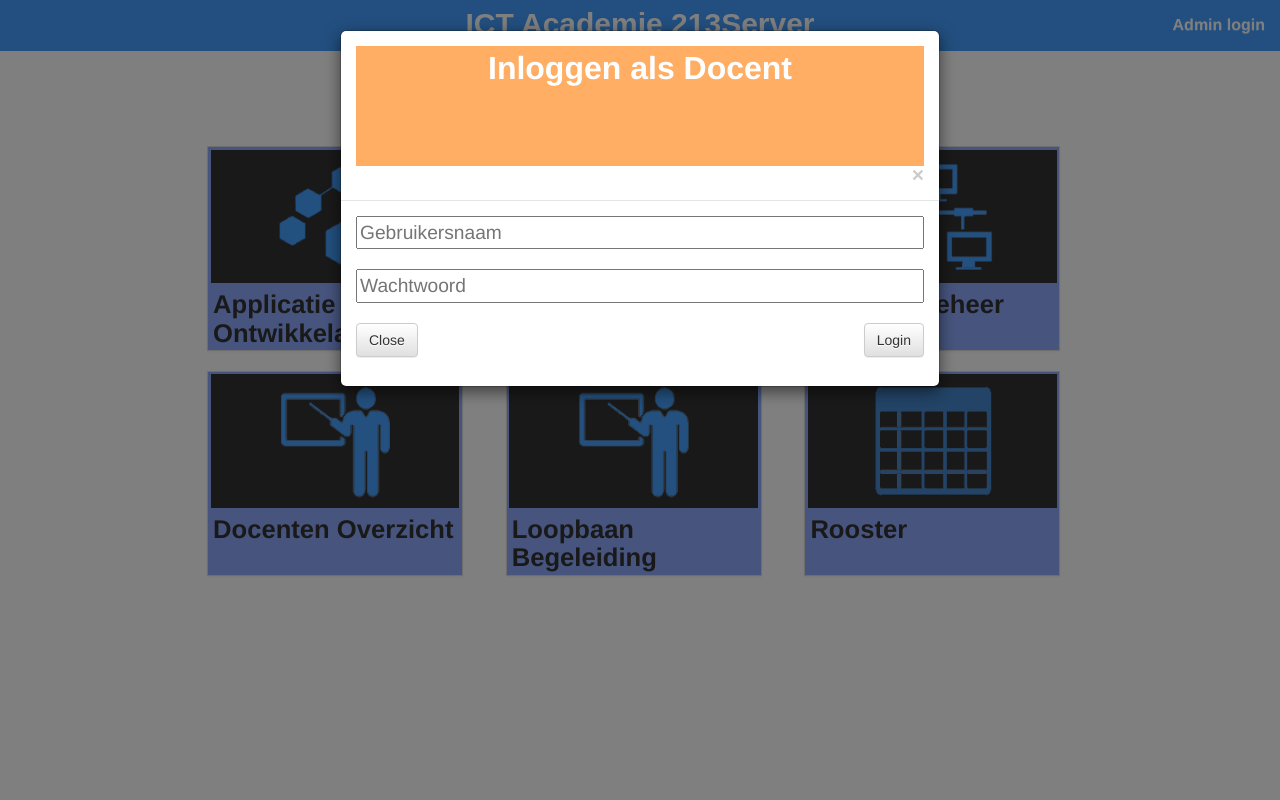
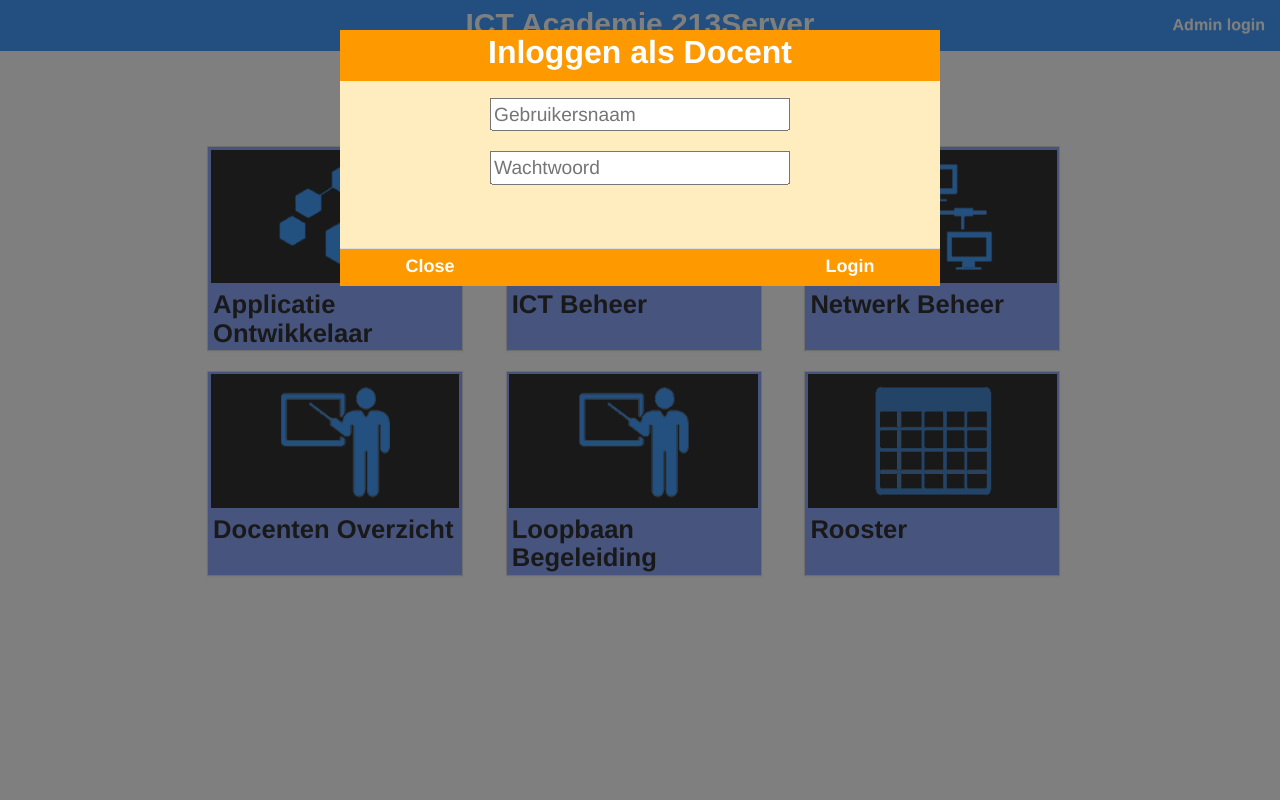
Before and after one commit to ShadowNL/213Nova, a PHP site: page /1_Landingpage.php in a window 1280 px wide, after a click on "Admin login". Run offline with PHP 8.4, Linux system fonts and the light colour scheme; some libraries are stand-ins or nearby versions.

Commit message:
AdminloginModal Style Pass
Admin login now has proper styling.
moved old adminlogin file to /shit

```diff
--- a/AdminLoginModal.html
+++ b/AdminLoginModal.html
@@ -1,25 +1,27 @@
 <!-- Modal -->
 <div id="adminLoginModal" class="modal fade" role="dialog">
-    <div class="modal-dialog">
+    <div class="modal-dialog" style="min-height:150px; height:20vw; min-width:400px; border:none !important; padding:0; border-radius:0;">
 
         <!-- Modal content-->
-        <div class="modal-content">
-            <div class="modal-header">
-                <div class="panel-heading-custom" style="background-color:#ffae63; min-height:25px; height:15%;">
+        <!--div class="panel panel-default" -->
+            <div class="panel-heading-custom" style="background-color:#FF9900; min-height: 25px; height:4vw;">
                 <div style="color:white; text-align:center; font-weight: bold; font-size:32px;">
                     Inloggen als Docent
                 </div>
             </div>
-                <button type="button" class="close" data-dismiss="modal">&times;</button>
-            </div>
-            <div class="modal-body">
+            <!--button type="button" class="close" data-dismiss="modal">&times;</button-->
+            <div class="panel-body" style="height: 13vw; background-color: #ffedbf;">
+                <div style="min-width:100px; min-width:150px; width:50%; position:absolute; top:50%; left:50%; transform:translateX(-50%) translateY(-50%);">
                     <form id="loginForm" action="redirect.php" method="post">
                     <input type="text" name="user" placeholder="Gebruikersnaam" style="min-width:150px;width:100%;font-size:1.5em;font-size:1.5vw"><br><br>
                     <input type="password" name="pass" placeholder="Wachtwoord" style="min-width:150px;width:100%;font-size:1.5em;font-size:1.5vw"><br><br>
-                <button type="button" class="btn btn-default" data-dismiss="modal">Close</button>
-                <button id="loginSubmit" class="pull-right btn btn-default" type="submit">Login</button>
-                </form>
+                    <!--GETERROR MOET HIER-->
+                    <!--FORM WORD NIET GESLOTEN-->
                 </div>
+            </div>
+            <div class="panel-footer" style="background-color: #FF9900; padding:0; margin:0; height:3vw;">
+                <button id="loginSubmit" class="pull-right button-admin-login" type="submit">Login</button>
+                <button type="button" class="pull_left button-admin-login" data-dismiss="modal">Close</button>
             </div>
 
     </div>
--- a/css/Common.css
+++ b/css/Common.css
@@ -261,13 +261,13 @@ a.imglink:hover img{
     text-decoration: none;
     outline: none;
     border: none;
-    background-color: #ffae63;
+    background-color: #FF9900;
     color: #fff;
     font-size:18px;
     font-weight: bold;
 }
 .button-admin-login:hover {
-    background-color: #3e8e41
+    background-color: #FFCC66;
 }
 .button-delete-admin {
     display: inline-block;
--- a/shit/3_adminlogin.php
+++ b/shit/3_adminlogin.php
@@ -51,7 +51,7 @@ function Geterror()
                         </div>
                     </div>
                     <!--Login-->
-                    <div class="panel-body" style="height: 65%; background-color: #ffedbf ">
+                    <div class="panel-body" style="height: 65%; background-color: #ffedbf;">
                         <div style="min-width:100px; width:50%; position:absolute; top:50%; left:50%; transform:translateX(-50%) translateY(-50%);">
                             <form action="../redirect.php" method="post">
                                 <input type="text" name="user" placeholder="Gebruikersnaam" style="min-width:150px;width:100%;font-size:1.5em;font-size:1.5vw"><br><br>
```
Lines whose indentation alone changed are shown as unchanged.
